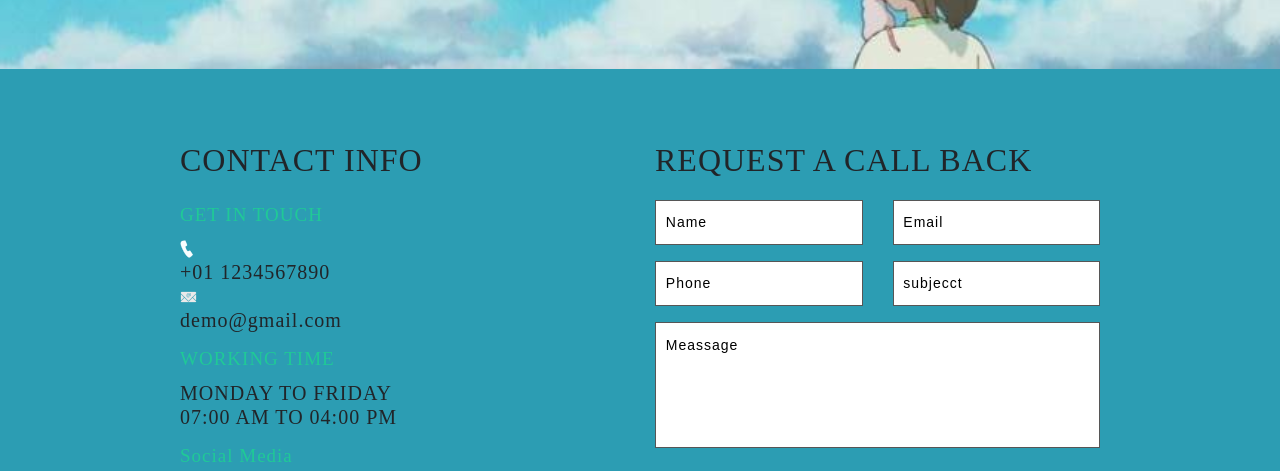
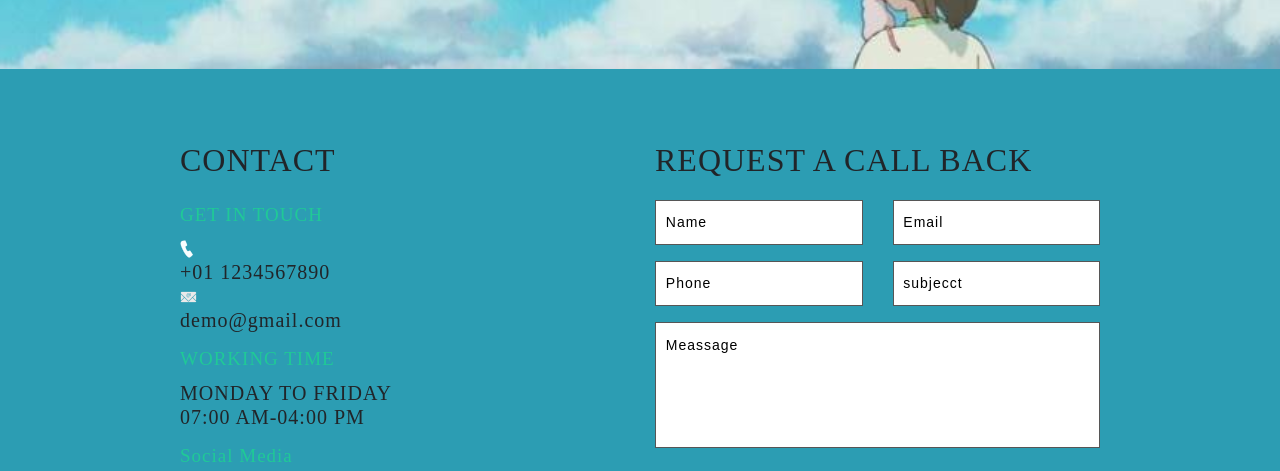
Before and after one commit to liuxiaohui7537/HTML, a plain HTML site: page index.html in a window 1280 px wide. Shown: the part 5128-5599 px from the top of the page. Drawn offline with Linux system fonts and the light colour scheme; a web font is replaced by a local one.

Commit message:
Update index.html

```diff
--- a/index.html
+++ b/index.html
@@ -69,7 +69,7 @@
 
       <!-- //header -->
       <!-- banner -->
-      <div class="slider-img one-img">
+      <div class="slider-img">
          <div class="container">
             <div class="slider-info">
                <div class="row">
@@ -419,7 +419,7 @@
          <div class="row">
             <div class="col-lg-3 col-md-6 footer-left-grid">
                <div class="footer-w3layouts-head">
-                  <h2>CONTACT INFO</h2>
+                  <h2>CONTACT</h2>
                </div>
                <div class="mb-3 pt-lg-4 pt-3 footer-address">
                   <h4>GET IN TOUCH</h4>
@@ -435,7 +435,7 @@
                <div class="mb-3 footer-address">
                   <h4>WORKING TIME</h4>
                   <div class="footer_grid_left">
-                     <span><h5>MONDAY TO FRIDAY</h5><h5>07:00 AM TO 04:00 PM</h5></span>
+                     <span><h5>MONDAY TO FRIDAY</h5><h5>07:00 AM-04:00 PM</h5></span>
                   </div>
                </div>
                <div class="mb-3 footer-address">
```
